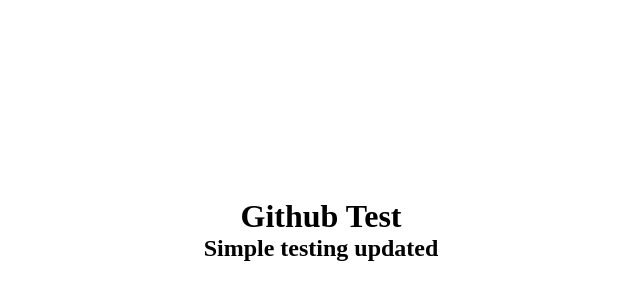
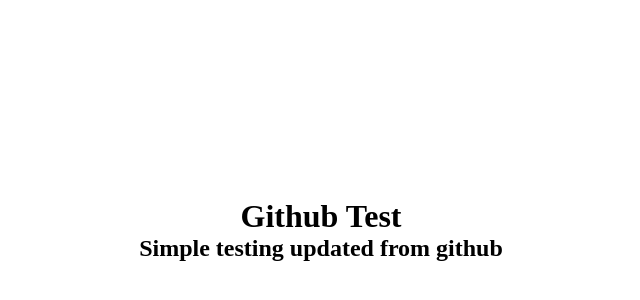
Before and after one commit to mattthehat/testing, a plain HTML site: page index.html in a window 1280 px wide. Shown: the part 170-470 px from the top of the page, without its empty margins (319-959 px from the left). Drawn offline with Linux system fonts and the light colour scheme.

Commit message:
Update index.html

```diff
--- a/index.html
+++ b/index.html
@@ -9,7 +9,7 @@
 </head>
 <body>
     <h1>Github Test</h1>
-    <h2>Simple testing updated</h2>
+    <h2>Simple testing updated from github</h2>
     <script src="app.js"></script>
 </body>
 </html>
```
